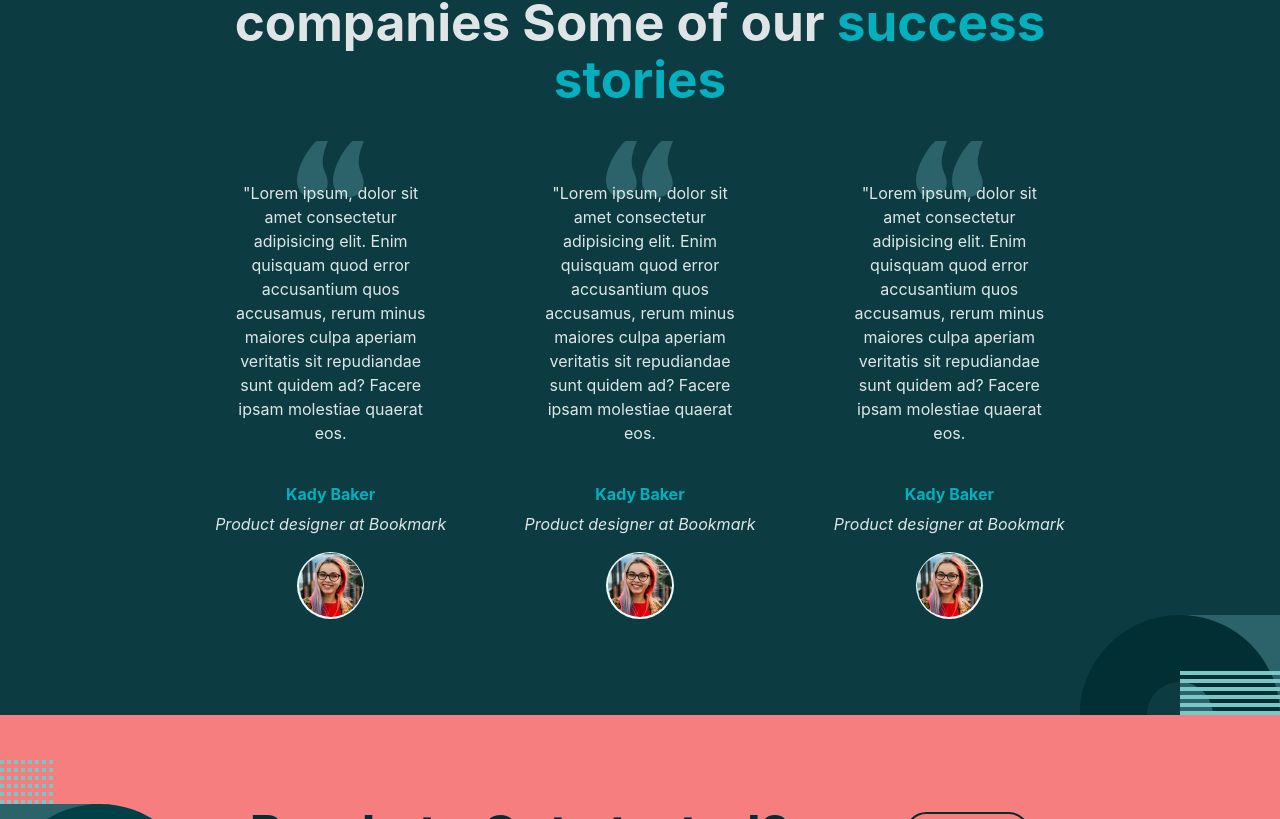
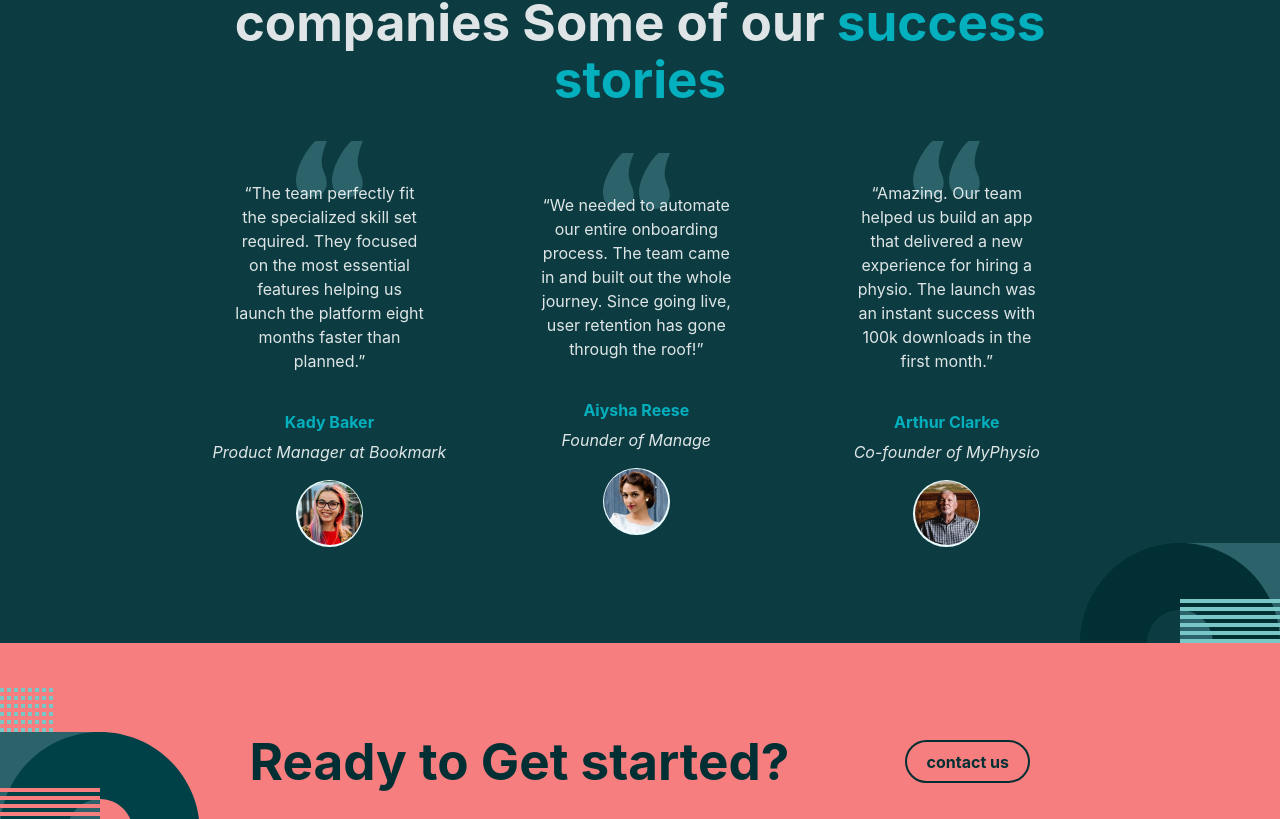
Before and after one commit to Irirwanirira/team-multi-page, a React (Vite) app: page / in a window 1280 px wide. Shown: the part 1381-2200 px from the top of the page. Built offline with nearby package versions, Linux system fonts and the light colour scheme.

Commit message:
ft (responsive) complete contact responsiveness and fix errors

```diff
--- a/src/components/Footer.tsx
+++ b/src/components/Footer.tsx
@@ -107,8 +107,8 @@ const FooterSection = styled.div`
       }
     }
     .icon:hover {
-        cursor: pointer;
-        filter: grayscale(100%) brightness(1) sepia(100%) hue-rotate(0deg)
+      cursor: pointer;
+      filter: grayscale(100%) brightness(1) sepia(100%) hue-rotate(0deg)
         saturate(100%) contrast(1);
     }
   }
--- a/src/pages/About.tsx
+++ b/src/pages/About.tsx
@@ -1,6 +1,34 @@
 import styled from "styled-components";
 import NavBar from "../components/NavBar";
 import Footer from "../components/Footer";
+
+const data = [
+  {
+    name: "Nikita Marks",
+    position: " Founder & CEO",
+    image: "/assets/avatar-nikita.jpg",
+  },
+  {
+    name: "Cristian Duncan",
+    position: "Co-founder & COO",
+    image: "assets/avatar-christian.jpg",
+  },
+  {
+    name: "Cruz Hamer",
+    position: "Co-founder & CTO",
+    image: "/assets/avatar-cruz.jpg",
+  },
+  {
+    name: "Drake Heaton",
+    position: "Business Development Lead",
+    image: "/assets/avatar-drake.jpg",
+  },
+  {
+    name: "Griffin Wise",
+    position: "Lead Marketing",
+    image: "/assets/avatar-griffin.jpg",
+  },
+];
 
 const About = () => {
   return (
@@ -13,11 +41,19 @@ const About = () => {
             <div className="content">
               <div className="short_line"></div>
               <p>
-                We help companies build dynamic teams made up of top global talent. Using our network of passionate professionals we drive innovation and deliver incredible outcomes. Talented, diverse teams shape the best products and experiences. We’ll bring those teams to you.
+                We help companies build dynamic teams made up of top global
+                talent. Using our network of passionate professionals we drive
+                innovation and deliver incredible outcomes. Talented, diverse
+                teams shape the best products and experiences. We’ll bring those
+                teams to you.
               </p>
             </div>
           </div>
-          <img src="/assets/bg-pattern-about-1-mobile-nav-1.svg" alt="about_2-image" className="home-2"/>
+          <img
+            src="/assets/bg-pattern-about-1-mobile-nav-1.svg"
+            alt="about_2-image"
+            className="home-2"
+          />
         </div>
         <div className="about_second_view">
           <img
@@ -28,50 +64,17 @@ const About = () => {
           <div className="content">
             <h1>Meet the directors</h1>
             <div className="card_collections">
-              <div className="card">
+              {data.map((item, index) => (
+                <div className="card" key={index}>
                   <div className="image_container">
-                  <img src="/assets/avatar-cruz.jpg" alt="avatar-cruz" />
+                    <img src={item.image} alt={item.name} />
                   </div>
-
-                <h2>Cruz Hamer</h2>
-                <p>COO</p>
+                  <h2>{item.name}</h2>
+                  <p>{item.position}</p>
                   <button>+</button>
                 </div>
-              <div className="card">
-                <div className="image_container">
-                  <img
-                    src="/assets/avatar-christian.jpg"
-                    alt="avatar-christian"
-                  />
-                </div>
-                <h2 className="name">Christian Watts</h2>
-                <p className="position">CTO</p>
-                <button>+</button>
-              </div>
-              <div className="card">
-                <div className="image_container">
-                  <img src="/assets/avatar-cruz.jpg" alt="avatar-cruz" />
-                </div>
-                <h2>Cruz Hamer</h2>
-                <p>COO</p>
-                <button>+</button>
-              </div>
-              <div className="card">
-                <div className="image_container">
-                  <img src="/assets/avatar-cruz.jpg" alt="avatar-cruz" />
-                </div>
-                <h2>Cruz Hamer</h2>
-                <p>COO</p>
-                <button>+</button>
-              </div>
-              <div className="card">
-                <div className="image_container">
-                  <img src="/assets/avatar-cruz.jpg" alt="avatar-cruz" />
-                </div>
-                <h2>Cruz Hamer</h2>
-                <p>COO</p>
-                <button>+</button>
-              </div>
+              ))}
+
               <div className="card">
                 <h2>Cruz Hamer</h2>
                 <p>
@@ -82,7 +85,17 @@ const About = () => {
                   <img src="/assets/icon-facebook.svg" alt="facebook" />
                   <img src="/assets/icon-twitter.svg" alt="twitter" />
                 </div>
-                <button>x</button>
+                <button
+                  onMouseEnter={(e: any) => {
+                    e.target.style.backgroundColor = "#f67e7e";
+                  }}
+                  onMouseLeave={(e: any) => {
+                    e.target.style.backgroundColor = "#79c8c7";
+                  }}
+                  style={{ backgroundColor: "#79c8c7" }}
+                >
+                  x
+                </button>
               </div>
             </div>
           </div>
@@ -101,11 +114,11 @@ const About = () => {
           <div className="contents">
             <h1>Some of our clients</h1>
             <div className="partners">
-              <img src="/assets/logo-the-verge.png" alt="" />
-              <img src="/assets/logo-jakarta-post.png" alt="" />
-              <img src="/assets/logo-the-guardian.png" alt="" />
-              <img src="/assets/logo-tech-radar.png" alt="" />
-              <img src="/assets/logo-gadgets-now.png" alt="" />
+              <img src="/assets/logo-the-verge.png" alt="The verge" />
+              <img src="/assets/logo-jakarta-post.png" alt="Jakarta post" />
+              <img src="/assets/logo-the-guardian.png" alt=" THe guardian" />
+              <img src="/assets/logo-tech-radar.png" alt="Tech radar" />
+              <img src="/assets/logo-gadgets-now.png" alt="gadgets" />
             </div>
           </div>
         </section>
@@ -186,7 +199,7 @@ const AboutSection = styled.div`
         .card {
           width: 70%;
           grid-column: span 4;
-          background-color: #012F34;
+          background-color: #012f34;
           padding: 2rem 0 0 0;
           border-radius: 0.1rem;
           display: flex;
@@ -210,7 +223,7 @@ const AboutSection = styled.div`
             height: 3rem;
             margin-bottom: -1rem;
           }
-          button:hover{
+          button:hover {
             cursor: pointer;
             background-color: #79c8c7;
           }
@@ -282,7 +295,7 @@ const AboutSection = styled.div`
       border: 2px solid #012f33;
       color: #012f33;
     }
-    button:hover{
+    button:hover {
       background-color: #012f33;
       color: #fff;
     }
@@ -346,7 +359,7 @@ const AboutSection = styled.div`
       position: relative;
       background-color: #024c52;
       height: 70vh;
-      .short_line{
+      .short_line {
         display: none;
       }
       .body_part {
@@ -460,7 +473,7 @@ const AboutSection = styled.div`
     .first_view {
       padding: 0 2rem;
       position: relative;
-      height: 80vh;
+      height: 65vh;
       z-index: 20;
       .body_part {
         padding-top: 2rem;
@@ -570,7 +583,7 @@ const AboutSection = styled.div`
       text-align: center;
       h1 {
         font-size: 30px;
-        width:50%;
+        width: 50%;
       }
       button {
         background-color: #f67e7e;
--- a/src/pages/Home.tsx
+++ b/src/pages/Home.tsx
@@ -1,7 +1,31 @@
 import styled from "styled-components";
 import NavBar from "../components/NavBar";
-import styles from '../animations.module.css'
+import styles from "../animations.module.css";
 import Footer from "../components/Footer";
+
+const data = [
+  {
+    name: " Kady Baker",
+    image: "/assets/avatar-kady.jpg",
+    position: "Product Manager at Bookmark",
+    description:
+      " “The team perfectly fit the specialized skill set required. They focused on the most essential features helping us launch the platform eight months faster than planned.”",
+  },
+  {
+    name: "Aiysha Reese",
+    image: "/assets/avatar-aiysha.jpg",
+    position: "Founder of Manage",
+    description:
+      "“We needed to automate our entire onboarding process. The team came in and built out the whole journey. Since going live, user retention has gone through the roof!”",
+  },
+  {
+    name: "Arthur Clarke",
+    image: "/assets/avatar-arthur.jpg",
+    position: "Co-founder of MyPhysio",
+    description:
+      "“Amazing. Our team helped us build an app that delivered a new experience for hiring a physio. The launch was an instant success with 100k downloads in the first month.”",
+  },
+];
 
 const Home = () => {
   return (
@@ -15,14 +39,17 @@ const Home = () => {
           />
           <NavBar />
           <div className="body_part">
-            <h1 >
-              Find the best <span >talent</span>
+            <h1>
+              Find the best <span>talent</span>
             </h1>
             <div className="content">
-              <div className={`${styles.rotateLines} ${styles.animate} ${styles.animateInfinite} ${styles.animateOrigin} short_line`}>
-              </div>
+              <div
+                className={`${styles.rotateLines} ${styles.animate} ${styles.animateInfinite} ${styles.animateOrigin} short_line`}
+              ></div>
               <p>
-              Finding the right people and building high performing teams can be hard. Most companies aren’t tapping into the abundance of global talent. We’re about to change that.
+                Finding the right people and building high performing teams can
+                be hard. Most companies aren’t tapping into the abundance of
+                global talent. We’re about to change that.
               </p>
             </div>
           </div>
@@ -34,7 +61,9 @@ const Home = () => {
         </div>
         <div className="second_view">
           <div className="build_side">
-            <div className={`${styles.rotateLines} ${styles.animate} ${styles.animateInfinite} ${styles.animationSlow} short_line`}></div>
+            <div
+              className={`${styles.rotateLines} ${styles.animate} ${styles.animateInfinite} ${styles.animationSlow} short_line`}
+            ></div>
             <h2>Build & manage distributed teams like no one else.</h2>
           </div>
           <div className="character">
@@ -98,60 +127,22 @@ const Home = () => {
             <span>success stories</span>
           </h1>
           <div className="middle_content">
-            <div className="card">
+            {data &&
+              data.map((item, index) => (
+                <div className="card" key={index}>
                   <img
                     src="/assets/icon-quotes.svg"
                     alt="Quotations"
                     className="quotes"
                   />
-              <p className="text">
-                "Lorem ipsum, dolor sit amet consectetur adipisicing elit. Enim
-                quisquam quod error accusantium quos accusamus, rerum minus
-                maiores culpa aperiam veritatis sit repudiandae sunt quidem ad?
-                Facere ipsam molestiae quaerat eos.
-              </p>
-              <h4> Kady Baker</h4>
-              <p className="position">Product designer at Bookmark</p>
+                  <p className="text">{item.description}</p>
+                  <h4> {item.name}</h4>
+                  <p className="position">{item.position}</p>
                   <div className="image_container">
-                <img src="/assets/avatar-kady.jpg" alt="avatar image" />
+                    <img src={item.image} alt="avatar image" />
                   </div>
                 </div>
-            <div className="card">
-              <img
-                src="/assets/icon-quotes.svg"
-                alt="Quotations"
-                className="quotes"
-              />
-              <p className="text">
-                "Lorem ipsum, dolor sit amet consectetur adipisicing elit. Enim
-                quisquam quod error accusantium quos accusamus, rerum minus
-                maiores culpa aperiam veritatis sit repudiandae sunt quidem ad?
-                Facere ipsam molestiae quaerat eos.
-              </p>
-              <h4> Kady Baker</h4>
-              <p className="position">Product designer at Bookmark</p>
-              <div className="image_container">
-                <img src="/assets/avatar-kady.jpg" alt="avatar image" />
-              </div>
-            </div>
-            <div className="card">
-              <img
-                src="/assets/icon-quotes.svg"
-                alt="Quotations"
-                className="quotes"
-              />
-              <p className="text">
-                "Lorem ipsum, dolor sit amet consectetur adipisicing elit. Enim
-                quisquam quod error accusantium quos accusamus, rerum minus
-                maiores culpa aperiam veritatis sit repudiandae sunt quidem ad?
-                Facere ipsam molestiae quaerat eos.
-              </p>
-              <h4> Kady Baker</h4>
-              <p className="position">Product designer at Bookmark</p>
-              <div className="image_container">
-                <img src="/assets/avatar-kady.jpg" alt="avatar image" />
-              </div>
-            </div>
+              ))}
           </div>
           <img
             src="/assets/bg-pattern-home-5.svg"
@@ -210,6 +201,10 @@ const HomeSection = styled.div`
           width: 3rem;
           background-color: #79cbc7;
         }
+        p {
+          color: white;
+          font-weight: bolder;
+        }
       }
     }
     .home-2 {
@@ -258,7 +253,7 @@ const HomeSection = styled.div`
     .home-3 {
       position: absolute;
       right: 0;
-      bottom: 0
+      bottom: 0;
     }
   }
 
@@ -338,7 +333,7 @@ const HomeSection = styled.div`
       border: 2px solid #012f33;
       color: #012f33;
     }
-    button:hover{
+    button:hover {
       background-color: #012f33;
       color: #fff;
     }
@@ -352,7 +347,7 @@ const HomeSection = styled.div`
   @media only screen and (min-width: 641px) and (max-width: 1007px) {
     .first_view {
       padding: 0 2rem;
-      height: 80vh;
+      height: 60vh;
       .home-1 {
         display: none;
       }
@@ -416,7 +411,7 @@ const HomeSection = styled.div`
     .pink_section {
       padding: 3rem;
       justify-content: space-around;
-      h1{
+      h1 {
         font-size: 30px;
       }
       button {
@@ -426,7 +421,6 @@ const HomeSection = styled.div`
   }
 
   @media only screen and (max-width: 640px) {
-
     .first_view {
       padding: 0 1rem;
       .home-1 {
@@ -456,7 +450,7 @@ const HomeSection = styled.div`
       overflow: hidden;
       .build_side {
         max-width: 70%;
-        .short_line{
+        .short_line {
           height: 0.5rem;
           width: 3.5rem;
         }
@@ -468,7 +462,7 @@ const HomeSection = styled.div`
         text-align: center;
         margin: auto;
         max-width: 100%;
-        .small_card{
+        .small_card {
           display: flex;
           flex-direction: column;
           align-items: center;
@@ -476,16 +470,16 @@ const HomeSection = styled.div`
           margin-top: 1rem;
           margin: auto;
 
-          .title{
+          .title {
             font-size: 1.5em;
             font-weight: bold;
           }
-          .content{
+          .content {
             font-size: 1.5em;
           }
         }
       }
-      .home-3{
+      .home-3 {
         top: 0;
         right: -15%;
       }
@@ -505,7 +499,7 @@ const HomeSection = styled.div`
           .text {
             width: 100%;
           }
-          .image_container{
+          .image_container {
             width: 5rem;
             height: 5rem;
             padding: 0.2rem;
@@ -518,7 +512,7 @@ const HomeSection = styled.div`
       flex-direction: column;
       text-align: center;
       z-index: 5;
-      h1{
+      h1 {
         font-size: 30px;
         max-width: 50%;
       }
@@ -529,7 +523,6 @@ const HomeSection = styled.div`
         width: 35%;
       }
     }
-
   }
 `;
 
```
Also changed, not shown: src/pages/Contact.tsx (+60 -32 lines). Lines whose indentation alone changed are shown as unchanged.
